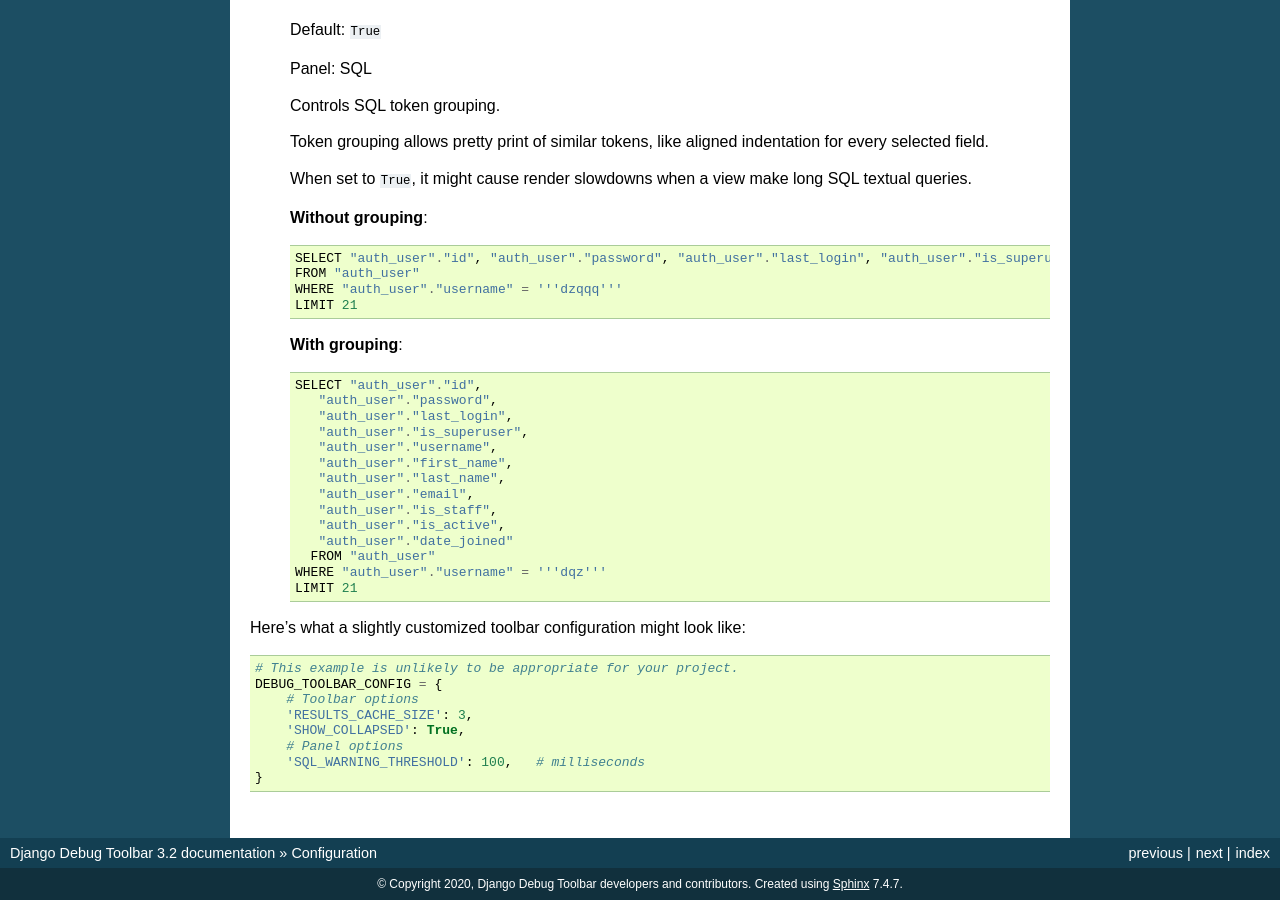
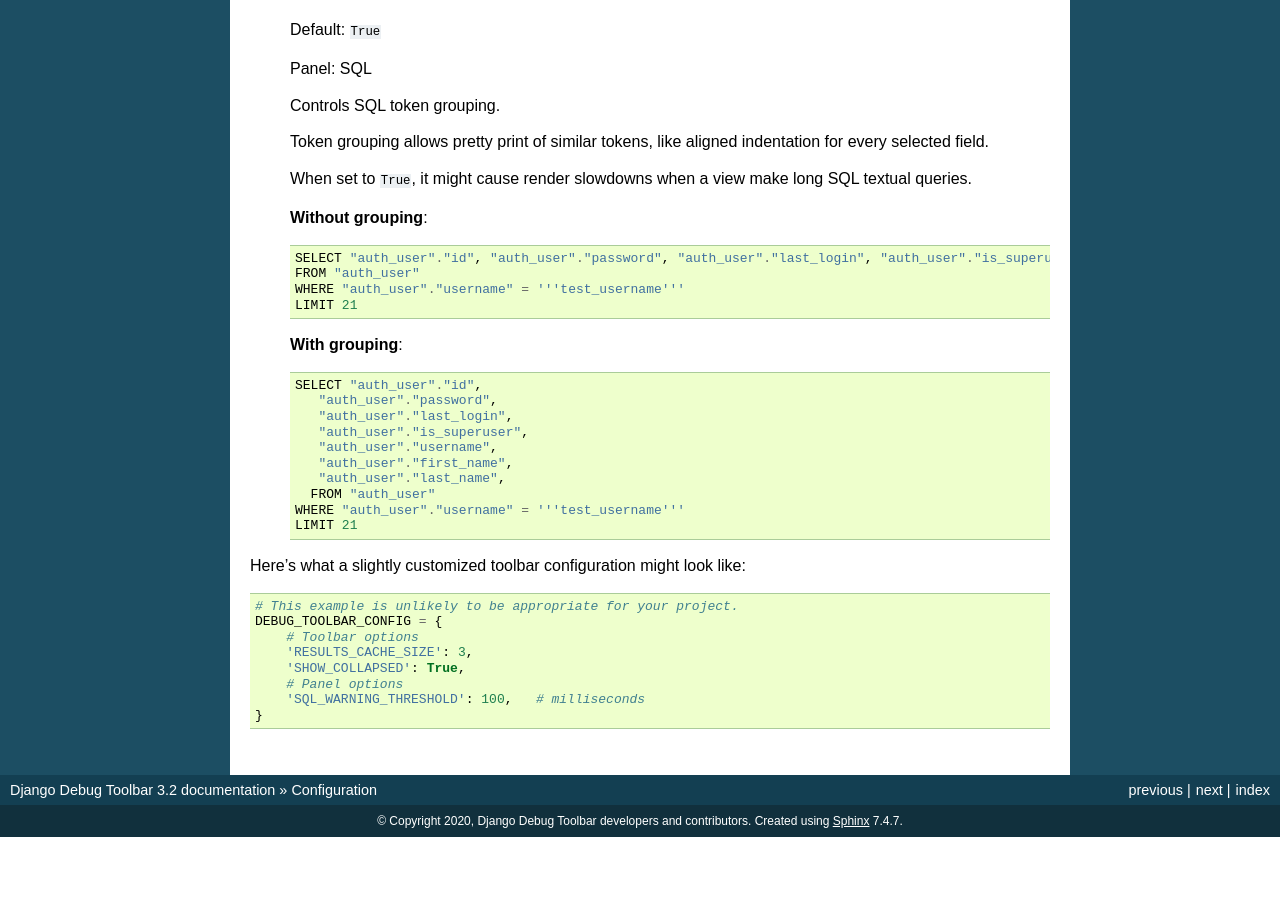
Before and after one commit to jazzband/django-debug-toolbar, a Sphinx documentation site: the page built from docs/configuration.rst, in a window 1280 px wide and 900 px high, scrolled down 3840 px. Built offline with Sphinx 7.4.7, drawn with Linux system fonts in a browser that asks for light colours; after the commit the page ends 4677 px from its top, so only the background shows below that.

Commit message:
Shorter example

```diff
--- a/docs/configuration.rst
+++ b/docs/configuration.rst
@@ -237,9 +237,9 @@
 
   **Without grouping**::
 
-    SELECT "auth_user"."id", "auth_user"."password", "auth_user"."last_login", "auth_user"."is_superuser", "auth_user"."username", "auth_user"."first_name", "auth_user"."last_name", "auth_user"."email", "auth_user"."is_staff", "auth_user"."is_active", "auth_user"."date_joined"
+    SELECT "auth_user"."id", "auth_user"."password", "auth_user"."last_login", "auth_user"."is_superuser", "auth_user"."username", "auth_user"."first_name", "auth_user"."last_name"
     FROM "auth_user"
-    WHERE "auth_user"."username" = '''dzqqq'''
+    WHERE "auth_user"."username" = '''test_username'''
     LIMIT 21
 
   **With grouping**::
@@ -251,12 +251,8 @@
        "auth_user"."username",
        "auth_user"."first_name",
        "auth_user"."last_name",
-       "auth_user"."email",
-       "auth_user"."is_staff",
-       "auth_user"."is_active",
-       "auth_user"."date_joined"
       FROM "auth_user"
-    WHERE "auth_user"."username" = '''dqz'''
+    WHERE "auth_user"."username" = '''test_username'''
     LIMIT 21
 
 Here's what a slightly customized toolbar configuration might look like::
```
